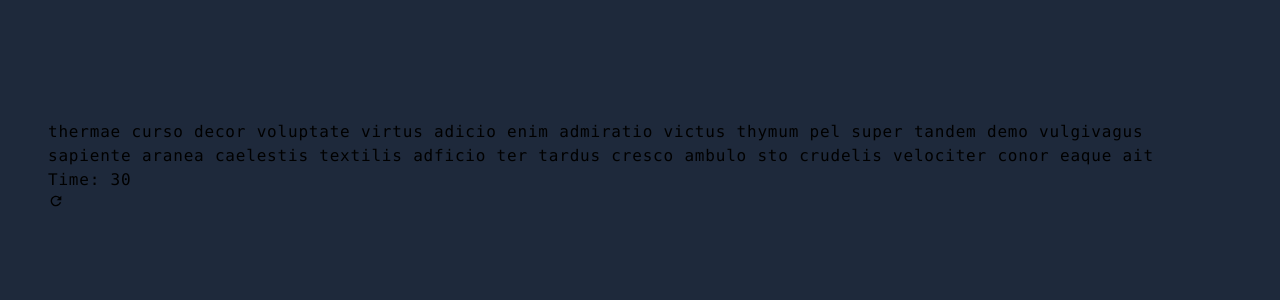
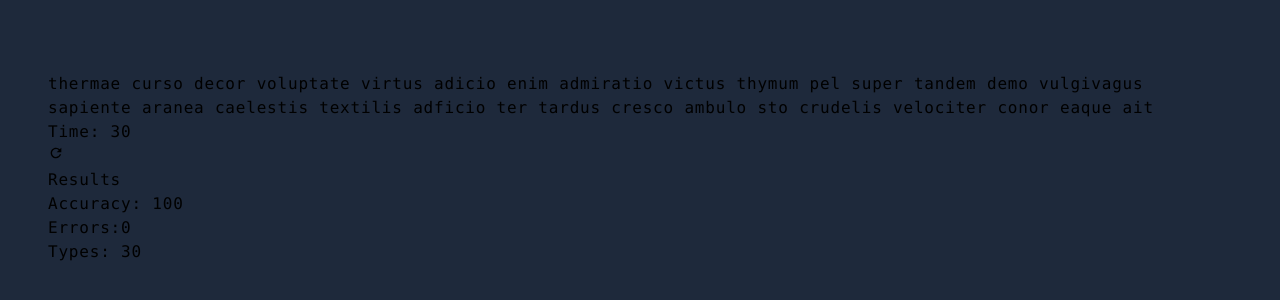
Before and after one commit to vedantlavale/type-tester, a React (Vite) app: page / in a window 1280 px wide. Shown: the part 232-532 px from the top of the page. Built offline with nearby package versions, Linux system fonts and the light colour scheme.

Commit message:
Add Results component to display accuracy and errors in App

```diff
--- a/src/App.tsx
+++ b/src/App.tsx
@@ -1,5 +1,6 @@
 import {faker} from '@faker-js/faker'
 import RestartButton from './components/RestartButton.tsx'
+import Results from './components/Results.tsx'
 const words = faker.lorem.words(30)
 
 function App() {
@@ -10,6 +11,12 @@ function App() {
      <RestartButton
       className= {"mx-auto mt-10 text-slate-500"}
      />
+     <Results  className={"mx-auto mt-10 text-slate-500"}
+      errors={0}
+      accuracyPercentage={100}
+      total={30}>
+
+     </Results>
     </>
   )
 }
--- /dev/null
+++ b/src/components/Results.tsx
@@ -0,0 +1,25 @@
+const Results = ({
+    errors,
+    accuracyPercentage,
+    total,
+    className = "",
+}: {
+    errors: number;
+    accuracyPercentage: number;
+    total: number;
+    className?: string;
+}) => {
+    return (
+        <>
+            <ul
+            className={`flex flex-col items-center text-primary-400 space-y-3 ${className}`}>
+                <li className="text-xl font-semibold">Results</li>
+                <li>Accuracy: {accuracyPercentage}</li>
+                <li className="text-red-500">Errors:{errors}</li>
+                <li>Types: {total}</li>
+            </ul>
+        </>
+    )
+};
+
+export default Results;
```
